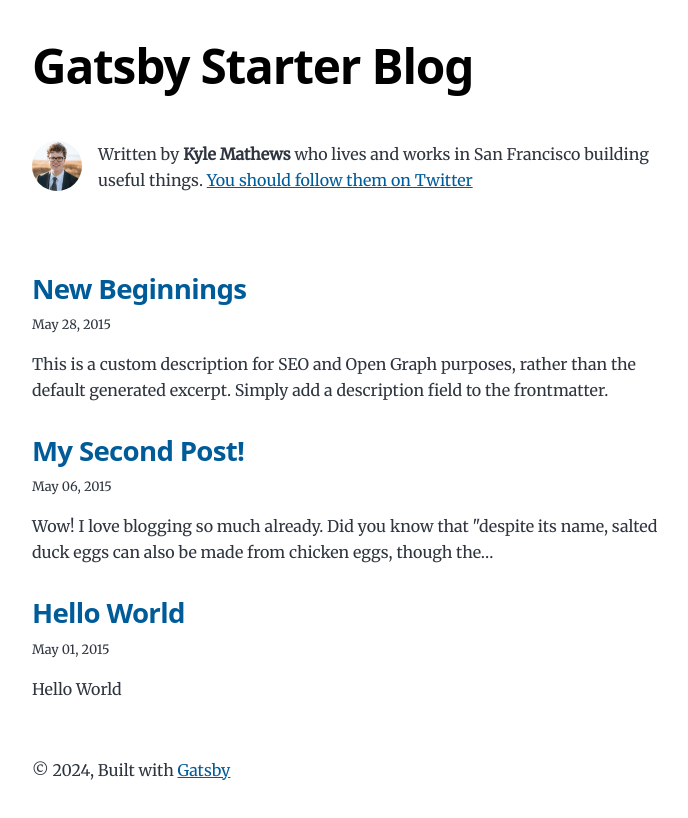
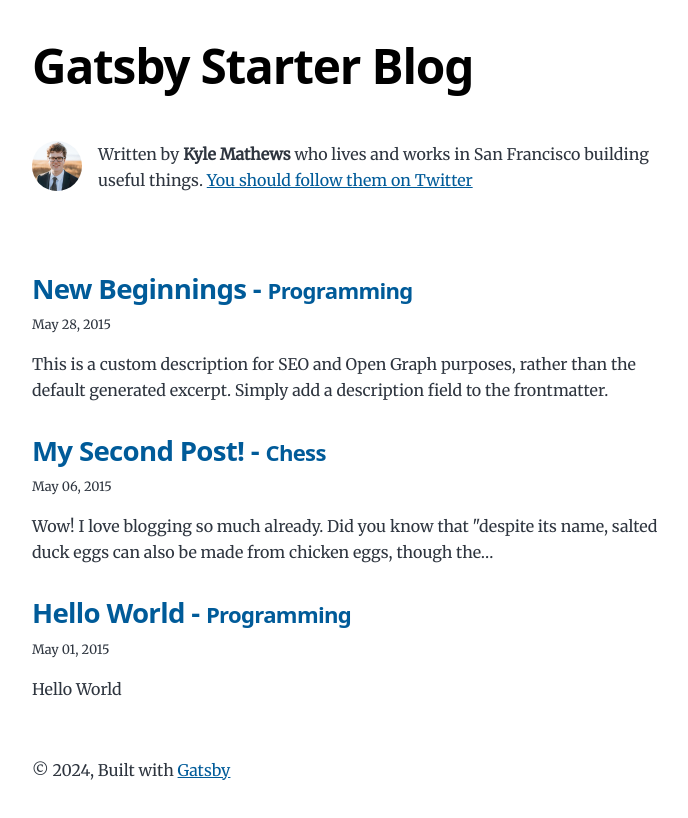
Before and after one commit to reblackwell3/endchess-blog, a Gatsby site: page / in a window 1280 px wide. Shown: the whole page, without its empty margins (292-980 px from the left). Built offline with nearby package versions, Linux system fonts and the light colour scheme; Gatsby itself is replaced by a stand-in of ours.

Commit message:
add type of blog post

```diff
--- a/content/blog/hello-world/index.md
+++ b/content/blog/hello-world/index.md
@@ -2,6 +2,7 @@
 title: Hello World
 date: "2015-05-01T22:12:03.284Z"
 description: "Hello World"
+type: Programming
 ---
 
 This is my first post on my new fake blog! How exciting!
--- a/content/blog/my-second-post/index.md
+++ b/content/blog/my-second-post/index.md
@@ -1,6 +1,7 @@
 ---
 title: My Second Post!
 date: "2015-05-06T23:46:37.121Z"
+type: Chess
 ---
 
 Wow! I love blogging so much already.
--- a/content/blog/new-beginnings/index.md
+++ b/content/blog/new-beginnings/index.md
@@ -2,6 +2,7 @@
 title: New Beginnings
 date: "2015-05-28T22:40:32.169Z"
 description: This is a custom description for SEO and Open Graph purposes, rather than the default generated excerpt. Simply add a description field to the frontmatter.
+type: Programming
 ---
 
 Far far away, behind the word mountains, far from the countries Vokalia and
--- a/gatsby-node.js
+++ b/gatsby-node.js
@@ -116,6 +116,7 @@ exports.createSchemaCustomization = ({ actions }) => {
       title: String
       description: String
       date: Date @dateformat
+      type: String
     }
 
     type Fields {
--- a/src/pages/index.js
+++ b/src/pages/index.js
@@ -39,7 +39,7 @@ const BlogIndex = ({ data, location }) => {
                 <header>
                   <h2>
                     <Link to={post.fields.slug} itemProp="url">
-                      <span itemProp="headline">{title}</span>
+                      <span itemProp="headline">{title} - <small>{post.frontmatter.type}</small></span>
                     </Link>
                   </h2>
                   <small>{post.frontmatter.date}</small>
@@ -87,6 +87,7 @@ export const pageQuery = graphql`
           date(formatString: "MMMM DD, YYYY")
           title
           description
+          type
         }
       }
     }
--- a/src/templates/blog-post.js
+++ b/src/templates/blog-post.js
@@ -20,6 +20,7 @@ const BlogPostTemplate = ({
       >
         <header>
           <h1 itemProp="headline">{post.frontmatter.title}</h1>
+          <p>{post.frontmatter.type}</p>
           <p>{post.frontmatter.date}</p>
         </header>
         <section
@@ -91,6 +92,7 @@ export const pageQuery = graphql`
         title
         date(formatString: "MMMM DD, YYYY")
         description
+        type
       }
     }
     previous: markdownRemark(id: { eq: $previousPostId }) {
```
Also changed, not shown: src/images/endchess-logo.webp (added).
